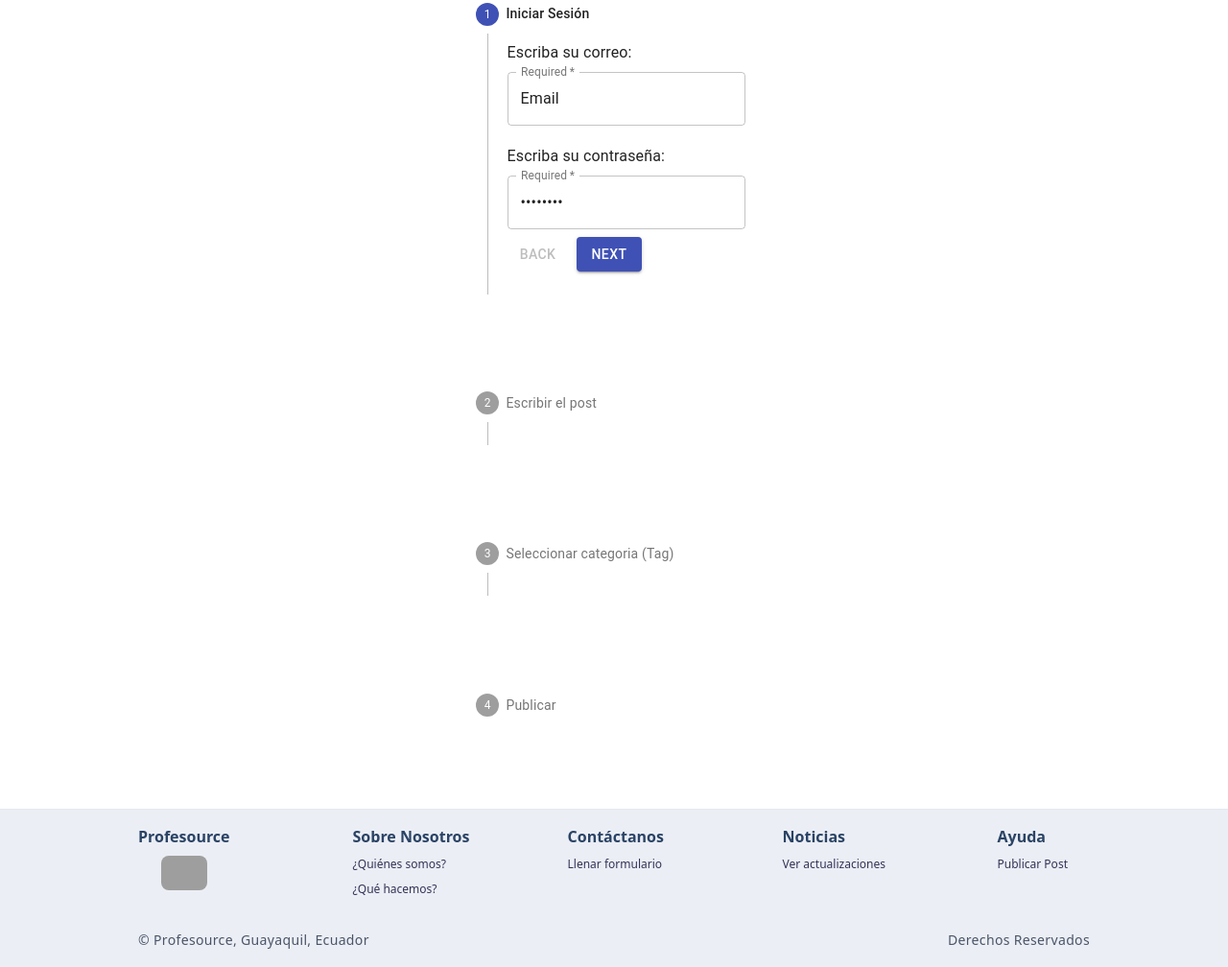
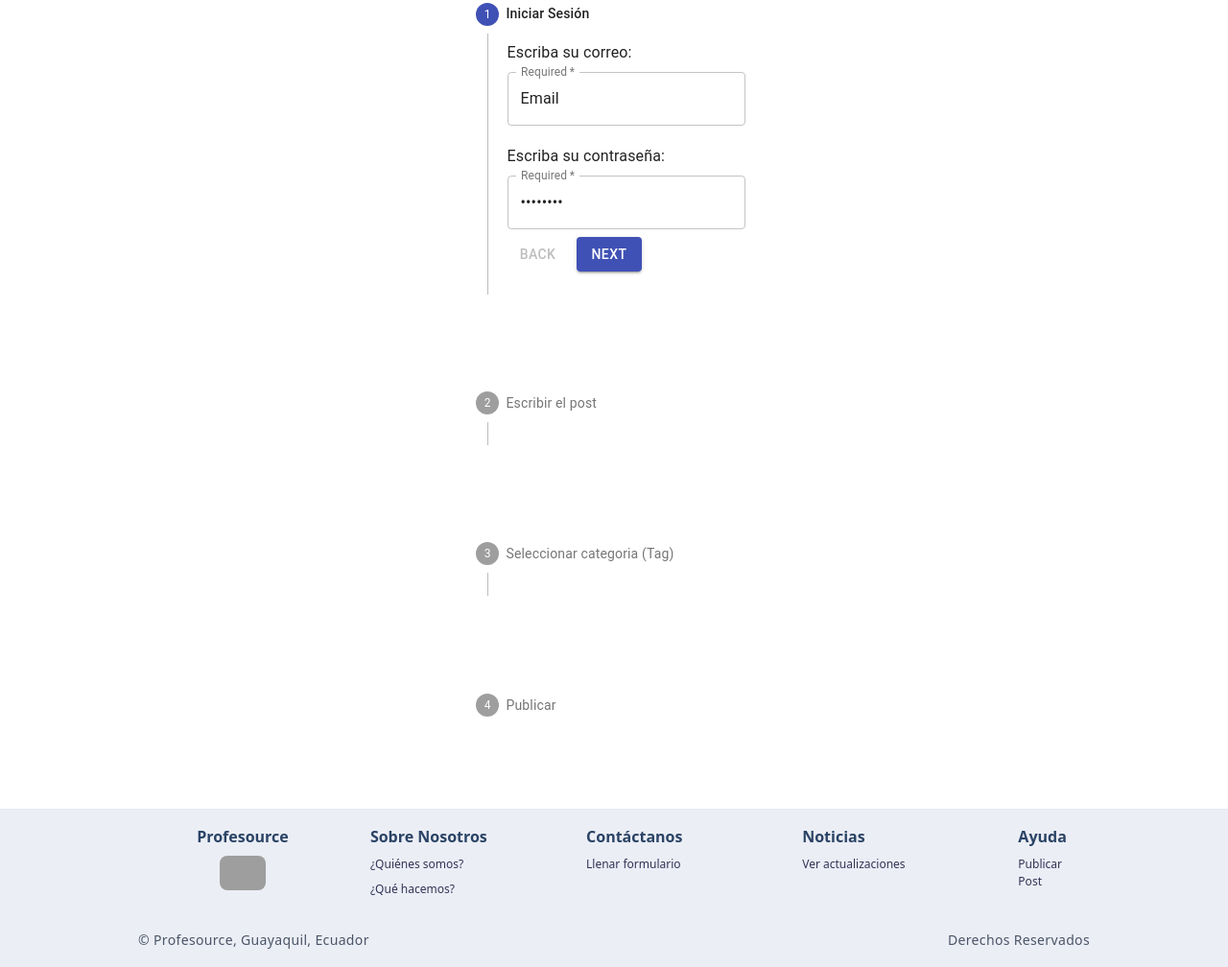
Before and after one commit to Xidrovo/profesource-front, a Gatsby site: page /page-2 in a window 1280 px wide. Shown: the part 187-1195 px from the top of the page at 96% size. Built offline with nearby package versions, Linux system fonts and the light colour scheme; Gatsby itself is replaced by a stand-in of ours; grey boxes are pictures that could not be loaded.

Commit message:
Add improvements

```diff
--- a/package.json
+++ b/package.json
@@ -7,7 +7,7 @@
   "dependencies": {
     "@material-ui/core": "^4.11.0",
     "gatsby": "^2.22.15",
-    "gatsby-cli": "^2.12.60",
+    "gatsby-cli": "^2.12.62",
     "gatsby-image": "^2.4.5",
     "gatsby-plugin-alias-imports": "^1.0.5",
     "gatsby-plugin-manifest": "^2.4.9",
--- a/src/components/Footer.js
+++ b/src/components/Footer.js
@@ -7,15 +7,15 @@ const Footer = (props) =>  {
       <div className="border-t md:px-4 bg-gray-101">
 
         <div class="max-w-screen-lg md:flex  mx-auto px-4 pt-2">
-            <div className="flex flex-col items-center pr-4 pb-2 md:py-2 space-y-2 md:mr-24 md:w-64">
+            <div className="flex flex-col items-center pr-4 pb-2 md:py-2 space-y-2 md:w-64">
 
                     <h2 className="text-blue-900 text-base font-semibold">Profesource</h2>
                     <img class="rounded-lg w-12 hidden md:block"  src="https://images.unsplash.com/photo-1579783483458-83d02161294e?ixlib=rb-1.2.1&ixid=eyJhcHBfaWQiOjEyMDd9&auto=format&fit=crop&w=428&q=80"/>
 
             </div>
-            <div class="flex flex-wrap">
+            <div class="flex flex-wrap sm:w-3/12 w-1/2">
                 <section class="text-blue-900 text-xs font-semibold md:text-base
-                border-b px-4 pb-2 md:py-2 w-full md:border-none md:w-56">
+                border-b px-2 pb-2 md:py-2 w-full md:border-none md:w-56">
                     <Link className="md:hidden" to="/information/">Sobre Nosotros</Link>
                     <a className="hidden md:block">Sobre Nosotros</a>
                     <ul className="my-2 text-xs hidden md:block">
@@ -35,9 +35,9 @@ const Footer = (props) =>  {
                     </ul>
                 </section>
             </div>
-            <div class="flex flex-wrap">
+            <div class="flex flex-wrap w-3/12">
                 <section class="text-blue-900 text-xs font-semibold md:text-base
-                border-b px-4 pb-2 md:py-2 w-full md:border-none md:w-56 ">
+                border-b px-2 pb-2 md:py-2 w-full md:border-none md:w-56 ">
                     <Link className="md:hidden" to="/form/">Contáctanos</Link>
                     <a className="hidden md:block">Contáctanos</a>
                     <ul className="my-2 text-xs hidden md:block">
@@ -52,9 +52,9 @@ const Footer = (props) =>  {
                     </ul>
                 </section>
             </div>
-            <div class="flex flex-wrap">
+            <div class="flex flex-wrap w-3/12">
                 <section class="text-blue-900 text-xs  font-semibold md:text-base
-                border-b px-4 pb-2 md:py-2 w-full md:border-none md:w-56">
+                border-b px-2 pb-2 md:py-2 w-full md:border-none md:w-56">
                     <div>
                         <Link className="md:hidden" >Noticias</Link>
                         <a className="hidden md:block">Noticias</a>
@@ -71,9 +71,9 @@ const Footer = (props) =>  {
                 </section>
             </div>
 
-            <div class="flex flex-wrap">
+            <div class="flex flex-wrap w-1/12">
                 <section class="text-blue-900 text-xs  font-semibold md:text-base
-                border-b px-4 pb-2 md:py-2 w-full md:border-none md:w-32">
+                border-b px-2 pb-2 md:py-2 w-full md:border-none md:w-32">
                     <Link className="md:hidden" to="/page-2/">Ayuda</Link>
                     <a className="hidden md:block">Ayuda</a>
                     <ul className="my-2 text-xs hidden md:block">
--- a/src/components/Layout.js
+++ b/src/components/Layout.js
@@ -327,9 +327,8 @@ const Layout = (props) => {
         </main>
       </div>
       <div>
-          <Footer/>
+      <Footer/>
       </div>
-
     </div>
   )
 }
--- a/src/pages/form.js
+++ b/src/pages/form.js
@@ -144,16 +144,20 @@ const FormPage = (props) => {
                       href={`https://www.google.com/maps/embed?pb=!1m18!1m12!1m3!1d3987.0458467302833!2d-79.91586848513842!3d-2.1360918984429293!2m3!1f0!2f0!3f0!3m2!1i1024!2i768!4f13.1!3m3!1m2!1s0x902d6d64016bc311:0x7828cb2d24ac78bd!2sRío Sucua, Guayaquil 090501!5e0!3m2!1ses!2sec!4v1591226718407!5m2!1ses!2sec`}
                       className="mt-1 text-left"
                     />
+                    <div className="content-center">
+                    <div className="w-auto">
                     <Iframe
                       src="https://www.google.com/maps/embed?pb=!1m18!1m12!1m3!1d3987.0458467302833!2d-79.91586848513842!3d-2.1360918984429293!2m3!1f0!2f0!3f0!3m2!1i1024!2i768!4f13.1!3m3!1m2!1s0x902d6d64016bc311%3A0x7828cb2d24ac78bd!2sR%C3%ADo%20Sucua%2C%20Guayaquil%20090501!5e0!3m2!1ses!2sec!4v1591226718407!5m2!1ses!2sec"
-                      width="400"
-                      height="300"
+                      width="300"
+                      height="350"
                       frameborder="0"
                       style="border:0;"
                       allowfullscreen=""
                       aria-hidden="false"
                       tabindex="0"
                     />
+                    </div>
+                    </div>
                   </div>
                 </div>
               </div>
```
Also changed, not shown: 1 other file.
